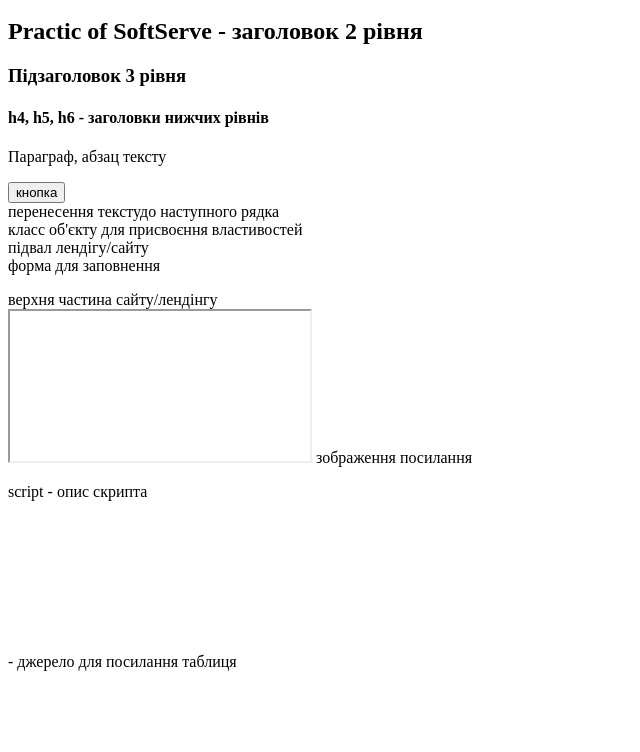
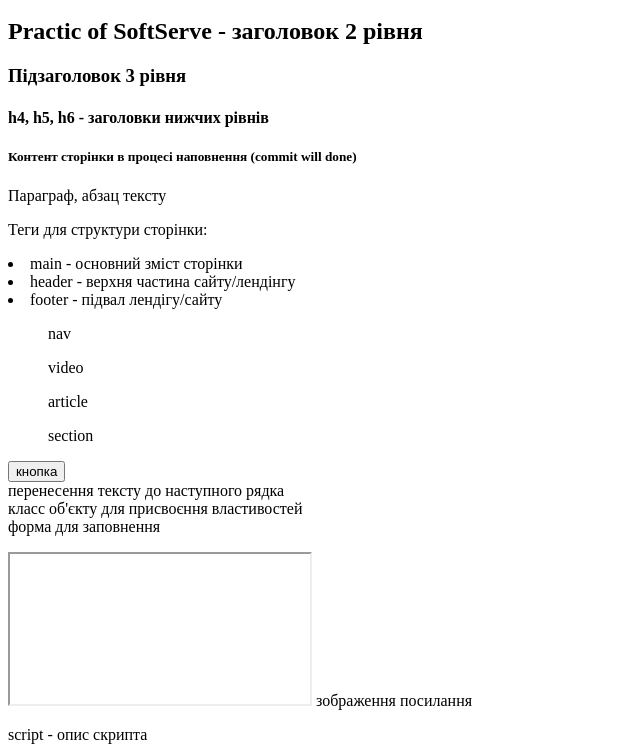
Before and after one commit to TinaBond/HelloWolrd-, a plain HTML site: page index.html in a window 1280 px wide. Shown: the part 48-800 px from the top of the page, without its empty margins (0-640 px from the left). Drawn offline with Linux system fonts and the light colour scheme.

Commit message:
Update content with tags

```diff
--- a/index.html
+++ b/index.html
@@ -13,15 +13,26 @@
     <h2> Practic of SoftServe - заголовок 2 рівня</h2>
     <h3> Підзаголовок 3 рівня</h3>
     <h4> h4, h5, h6 - заголовки нижчих рівнів </h4>
+    <h5>Контент сторінки в процесі наповнення (commit will done)</h5>
     <p>Параграф, абзац тексту </p>
+    <p> Теги для структури сторінки:
+      <!--li- тег маркованого переліку елементів - теги на початку і в кінці рядка - створюють рідок для коментаря -->
+      <li>main - основний зміст сторінки</li>
+      <li>header - верхня частина сайту/лендінгу </li>
+      <li>footer - підвал лендігу/сайту</li>
+      <!--ol - тег для cструктурування переліку-->
+      <ol>nav</ol>
+      <ol>video</ol>
+      <ol>article</ol>
+      <ol>section</ol>
+    </p>
+
     <audio> вставка: аудіо-файл</audio>
     <button>кнопка</button>
-    <br> перенесення текстудо наступного рядка
+    <br> перенесення тексту до наступного рядка
     <div>класс об'єкту для присвоєння властивостей</div>
-    <footer>підвал лендігу/сайту</footer>
     <form>форма для заповнення</form>
-    <header>верхня частина сайту/лендінгу</header>
-    <iframe>фрейм для розміщення відо або аудіо-програвача для файлів</iframe>
+    <iframe>фрейм для розміщення відeо або аудіо-програвача для файлів</iframe>
     <img>зображення
     <link> посилання
     <P> script - опис скрипта <p>
```
Also changed, not shown: index2.html (added, +17 -0 lines).
